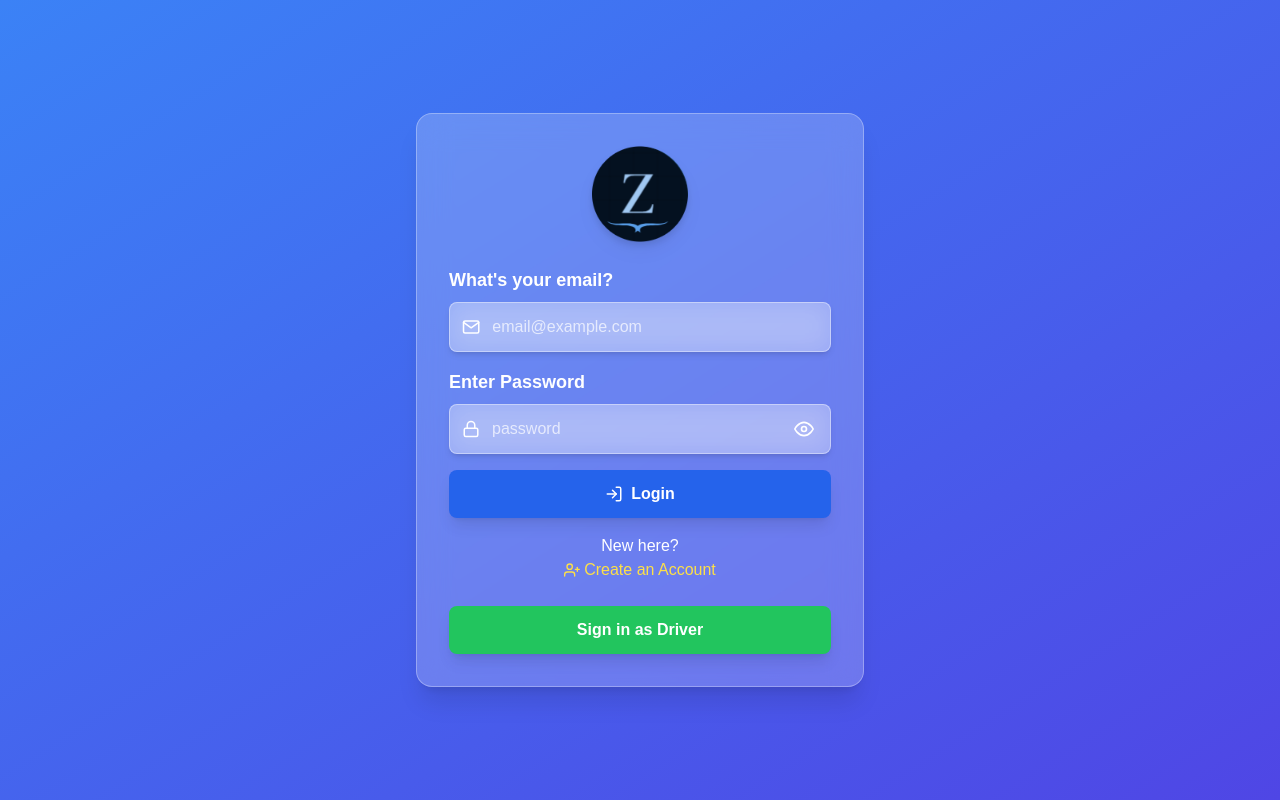
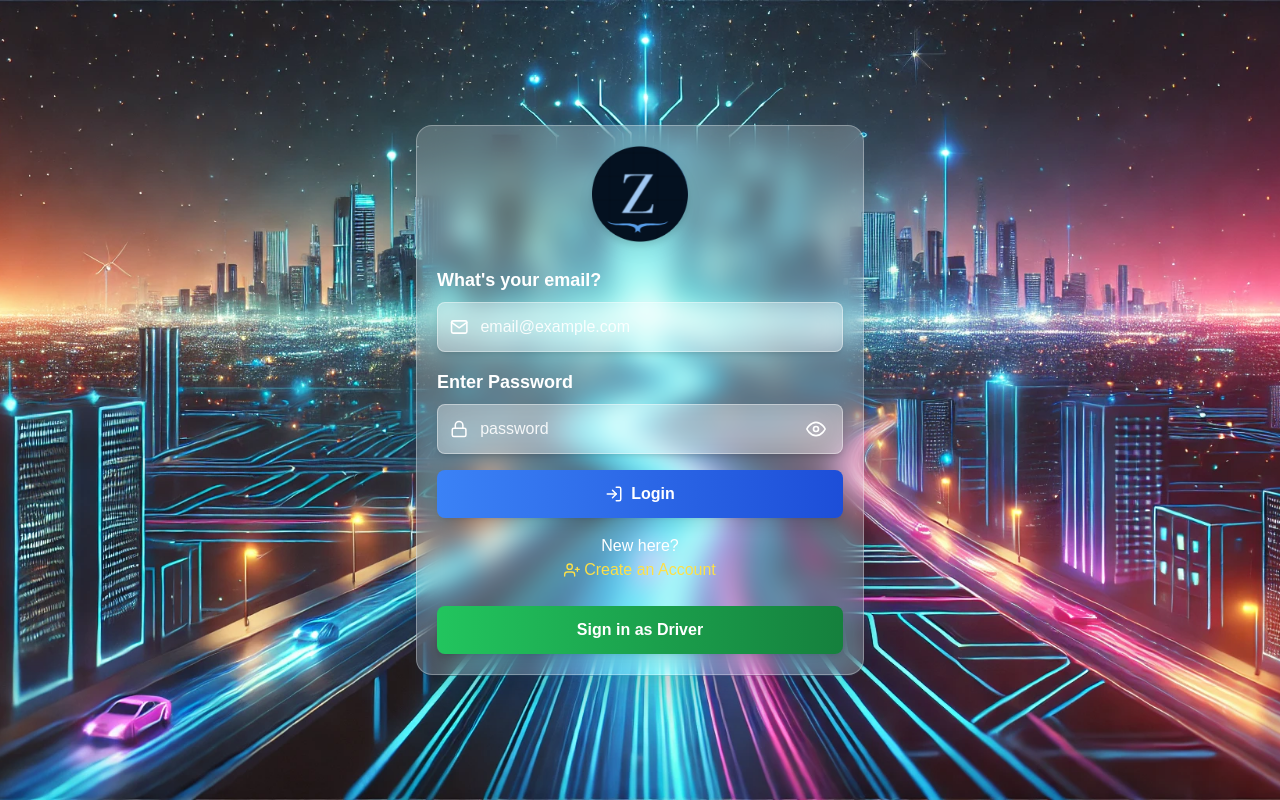
Before and after one commit to Dev-42/Khudki-Dukaan, a Next.js app in the folder frontend/khudki-dukaan/: page /login in a window 1280 px wide. Built offline with nearby package versions, Linux system fonts and the light colour scheme.

Commit message:
Login page ui/ux improved
Login page ui/ux improved

```diff
--- a/frontend/khudki-dukaan/src/components/pages/Login.jsx
+++ b/frontend/khudki-dukaan/src/components/pages/Login.jsx
@@ -14,42 +14,45 @@ const Login = () => {
   const [showPassword, setShowPassword] = useState(false);
 
   return (
-    <div className="flex items-center justify-center min-h-screen bg-gradient-to-br from-blue-500 to-indigo-600 px-4">
-      <div className="bg-white/20 backdrop-blur-lg shadow-xl rounded-2xl p-8 w-full max-w-md border border-white/30">
+    <div
+      className="flex items-center justify-center min-h-screen bg-cover bg-center px-4"
+      style={{ backgroundImage: "url('/ZippyRideBackground.webp')" }}
+    >
+      <div className="bg-white/20 backdrop-blur-md shadow-2xl rounded-2xl p-[20px] w-full max-w-md border border-white/30 transition-all duration-300">
         {/* Logo */}
         <div className="flex justify-center mb-6">
           <img
             src="/logo.png"
             alt="ZippyLogo"
-            className="w-24 drop-shadow-lg"
+            className="w-24 drop-shadow-lg hover:scale-110 transition-transform duration-300"
           />
         </div>
 
         {/* Login Form */}
         <form>
-          <h3 className="text-lg font-semibold mb-2 text-white">
+          <label className="block text-lg font-semibold mb-2 text-white">
             What's your email?
-          </h3>
-          <div className="flex items-center bg-white/30 backdrop-blur-md border border-white/40 shadow-md rounded-lg mb-4 p-3">
+          </label>
+          <div className="flex items-center bg-white/30 backdrop-blur-lg border border-white/40 shadow-md rounded-lg mb-4 p-3 focus-within:ring-2 focus-within:ring-yellow-300">
             <FiMail className="text-white text-xl" />
             <input
               required
               type="email"
               placeholder="email@example.com"
-              className="w-full bg-transparent ml-3 text-white outline-none placeholder-white/70"
+              className="w-full bg-transparent ml-3 text-gray-100 outline-none placeholder-white/90 focus:text-white"
             />
           </div>
 
-          <h3 className="text-lg font-semibold mb-2 text-white">
+          <label className="block text-lg font-semibold mb-2 text-white">
             Enter Password
-          </h3>
-          <div className="relative flex items-center bg-white/30 backdrop-blur-md border border-white/40 shadow-md rounded-lg mb-4 p-3">
+          </label>
+          <div className="relative flex items-center bg-white/30 backdrop-blur-lg border border-white/40 shadow-md rounded-lg mb-4 p-3 focus-within:ring-2 focus-within:ring-yellow-300">
             <FiLock className="text-white text-xl" />
             <input
               required
               type={showPassword ? "text" : "password"}
               placeholder="password"
-              className="w-full bg-transparent ml-3 text-white outline-none placeholder-white/70 pr-12"
+              className="w-full bg-transparent ml-3 text-gray-100 outline-none placeholder-white/90 pr-12 focus:text-white"
             />
             {/* Eye Icon for Show/Hide Password */}
             <button
@@ -61,7 +64,7 @@ const Login = () => {
             </button>
           </div>
 
-          <button className="w-full flex items-center justify-center gap-2 bg-blue-600 hover:bg-blue-700 text-white font-semibold py-3 rounded-lg shadow-lg transition-all duration-300 transform hover:scale-105">
+          <button className="w-full flex items-center justify-center gap-2 bg-gradient-to-r from-blue-500 to-blue-700 hover:from-blue-600 hover:to-blue-800 text-white font-semibold py-3 rounded-lg shadow-lg transition-transform duration-300 transform hover:scale-105">
             <FiLogIn className="text-lg" /> Login
           </button>
         </form>
@@ -71,14 +74,14 @@ const Login = () => {
           New here?{" "}
           <Link
             href="/signup"
-            className="text-yellow-300 hover:underline flex items-center justify-center gap-1"
+            className="text-yellow-300 hover:underline flex items-center justify-center gap-1 transition-transform duration-300 hover:scale-110"
           >
             <FiUserPlus /> Create an Account
           </Link>
         </p>
 
         {/* Driver Sign In */}
-        <button className="w-full bg-green-500 hover:bg-green-600 text-white font-semibold py-3 rounded-lg mt-6 shadow-lg transition-all duration-300 transform hover:scale-105">
+        <button className="w-full bg-gradient-to-r from-green-500 to-green-700 hover:from-green-600 hover:to-green-800 text-white font-semibold py-3 rounded-lg mt-6 shadow-lg transition-transform duration-300 transform hover:scale-105">
           Sign in as Driver
         </button>
       </div>
```
